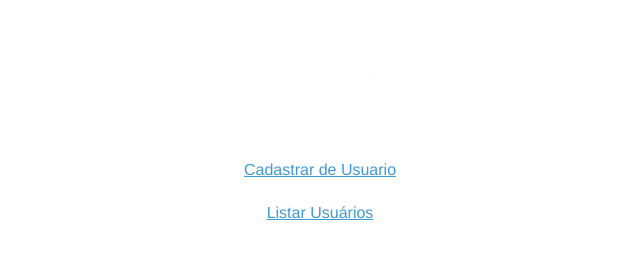
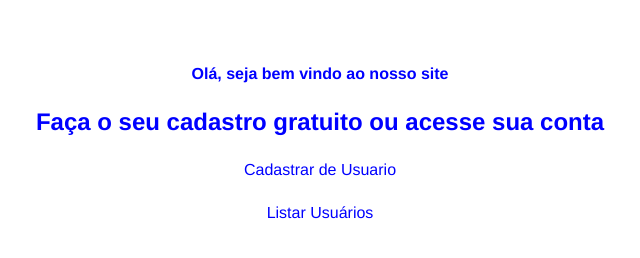
Before and after one commit to GiovanElberhardt/jogador.git.io, a website: page home.html in a window 1280 px wide. Shown: the whole page, without its empty margins (320-960 px from the left). Drawn offline with Linux system fonts and the light colour scheme.

Commit message:
Update home.html

```diff
--- a/home.html
+++ b/home.html
@@ -4,6 +4,18 @@
         <head>
             <link rel="stylesheet" type="text/css"  href="/estilo.css" />
             <title> Cadastro Usuario </title>
+            <style>
+h4, h2 {
+    color: blue;
+}
+a {
+    color: blue;
+    text-decoration: none;
+}
+a:hover {
+    color: darkblue;
+}
+            </style>
         </head>
         <body>
             <h4>Olá, seja bem vindo ao nosso site</h4>
```
